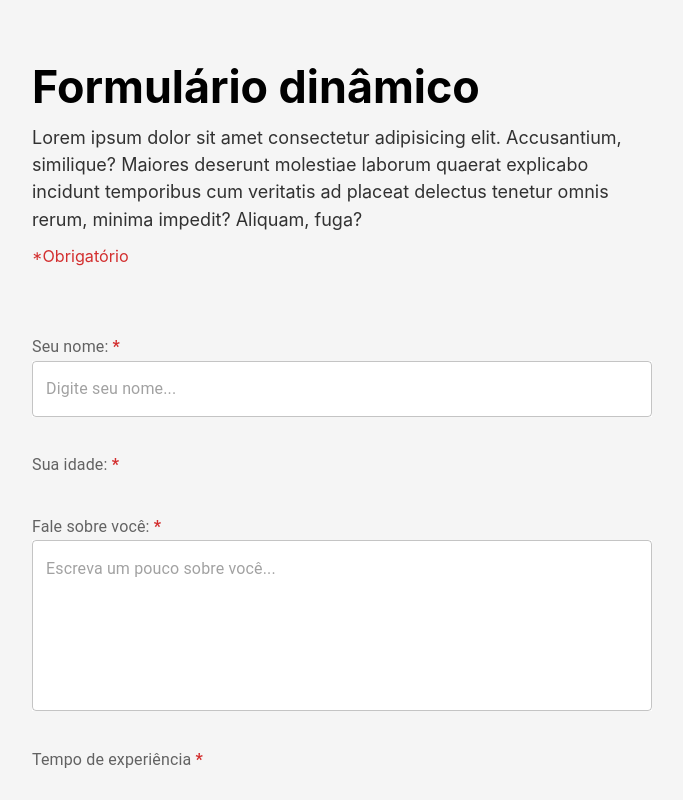
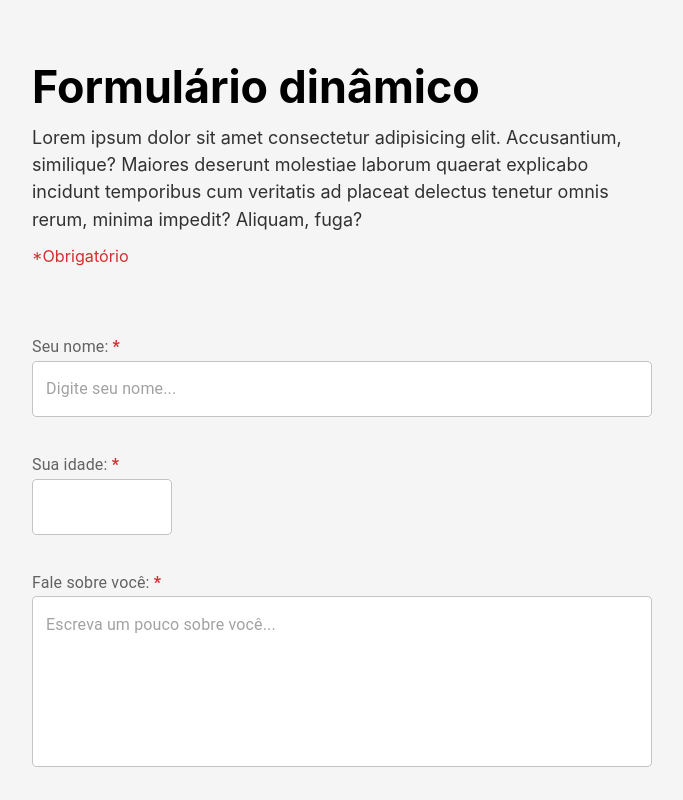
Before and after one commit to iagobruno/dynamic-form-with-formik, a React (Vite) app: page / in a window 1280 px wide. Shown: the top 800 px of the page, without its empty margins (298-981 px from the left). Built offline with nearby package versions, Linux system fonts and the light colour scheme.

Commit message:
feat: Add number field

```diff
--- a/src/components/Field.tsx
+++ b/src/components/Field.tsx
@@ -59,6 +59,28 @@ function Field({ formik, ...props }: FieldProps) {
         />
       )
     }
+
+    if (props.type === 'number') {
+      return (
+        <TextField
+          {...commonInputProps}
+          id={fieldId}
+          type="number"
+          value={formik.values[props.name]}
+          error={hasError}
+          inputProps={{
+            required: props.validation.required,
+            max: props.validation.max,
+            min: props.validation.min,
+          }}
+          style={{
+            backgroundColor: '#FFF',
+            width: '140px',
+          }}
+          variant="outlined"
+        />
+      )
+    }
   }
 
   return (
```
Also changed, not shown: 1 other file (tests, documents, lock files or other folders).
